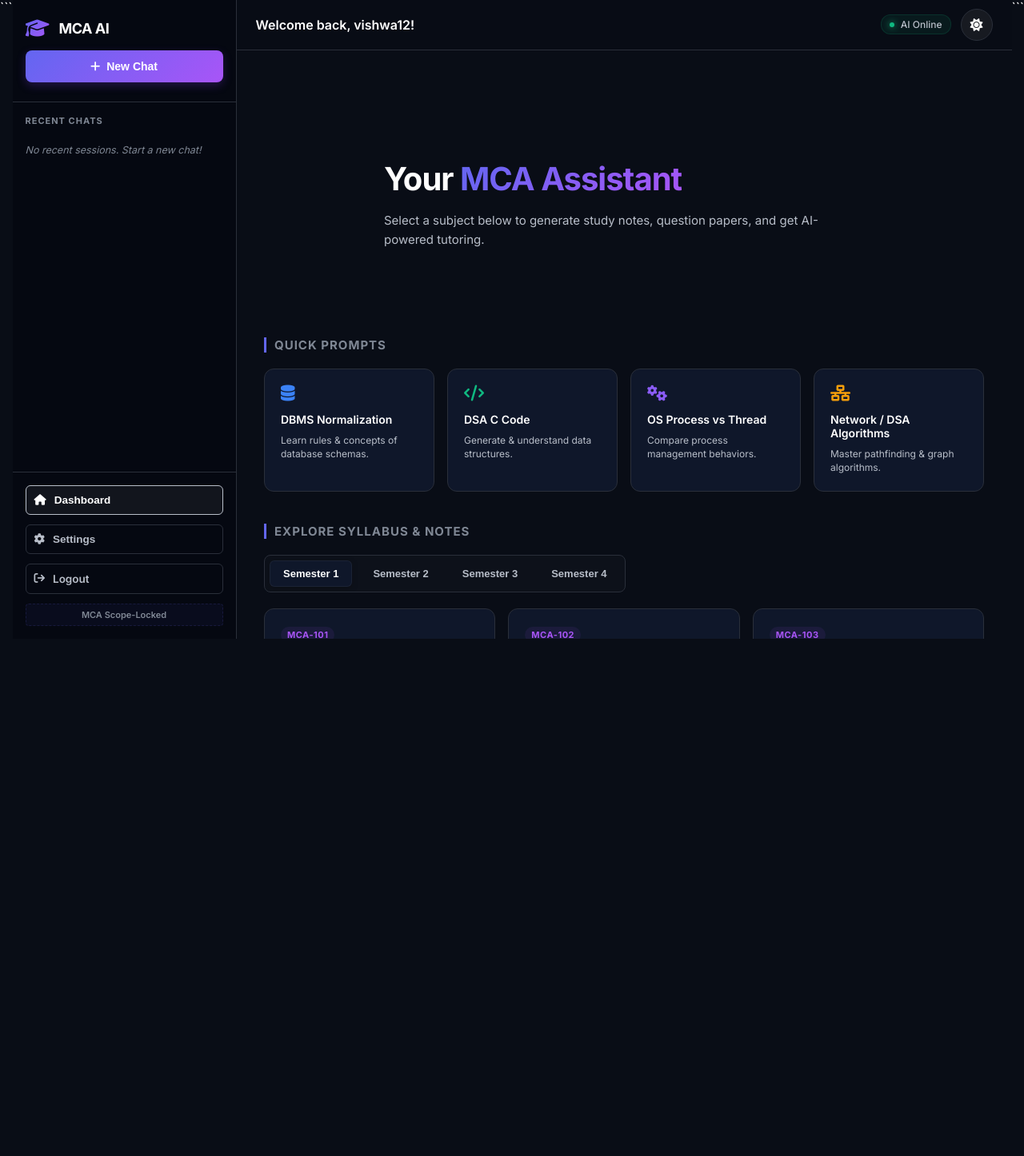
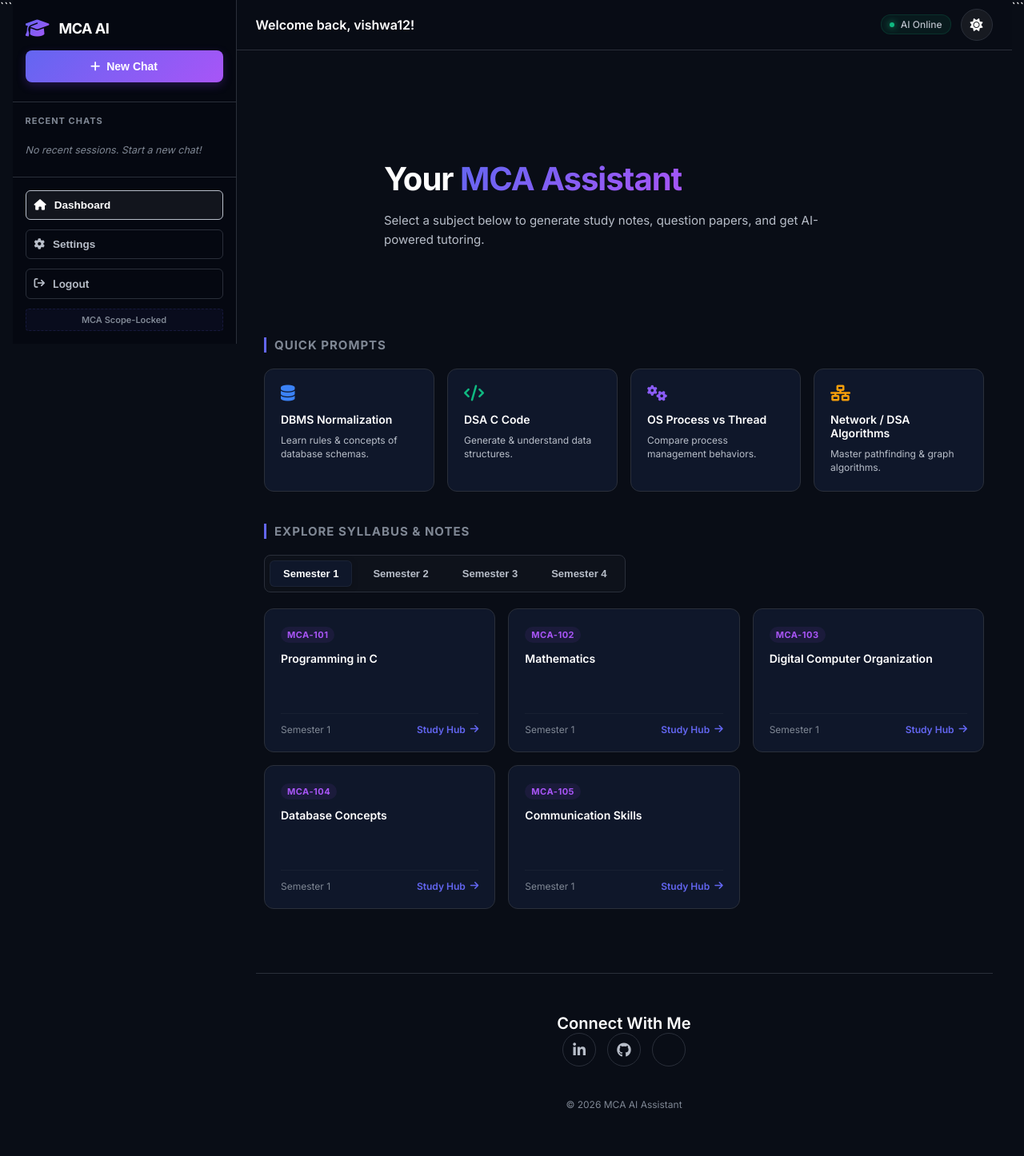
Before and after one commit to vishwa-v17/MCA-AI-ASSISTANT, a Flask app: page / in a window 1280 px wide. Shown: the part 21-1467 px from the top of the page at 80% size. Before the commit the page ends 820 px from the top, so only its background shows below. Run offline with Flask 3, Linux system fonts and the light colour scheme; a user stored in the database is signed in; data comes from the database, SQL or seed files in the repository; data that the repository does not hold is empty; some libraries are stand-ins or nearby versions.

Commit message:
Change height to min-height in app-layout

```diff
--- a/static/style.css
+++ b/static/style.css
@@ -89,8 +89,7 @@
 .app-layout {
     display: flex;
     width: 100%;
-    height: 100vh;
-    height: 100dvh;
+    min-height: 100vh;
     overflow: hidden;
 }
 
```
